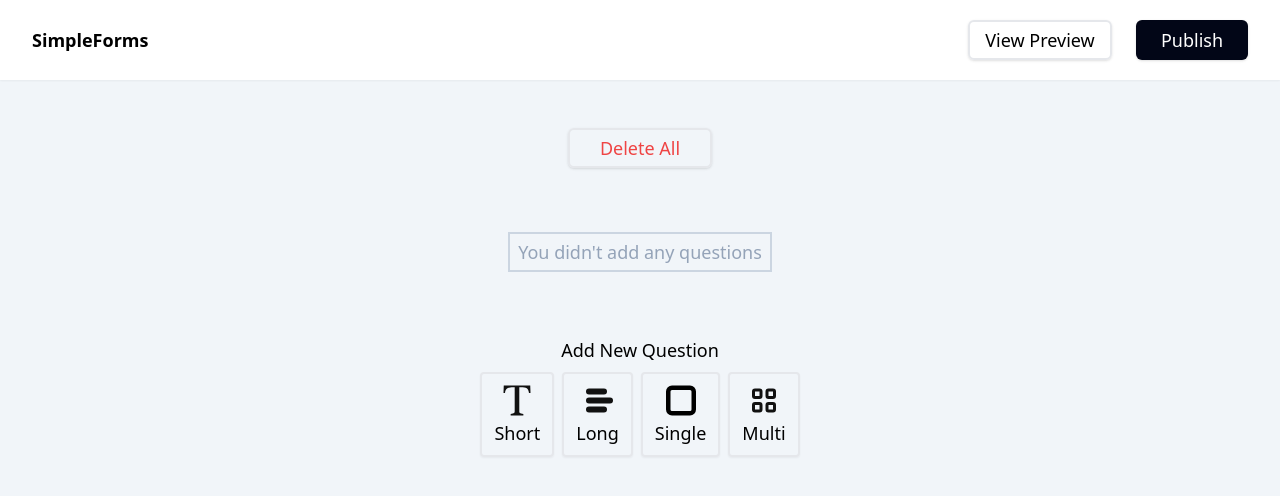
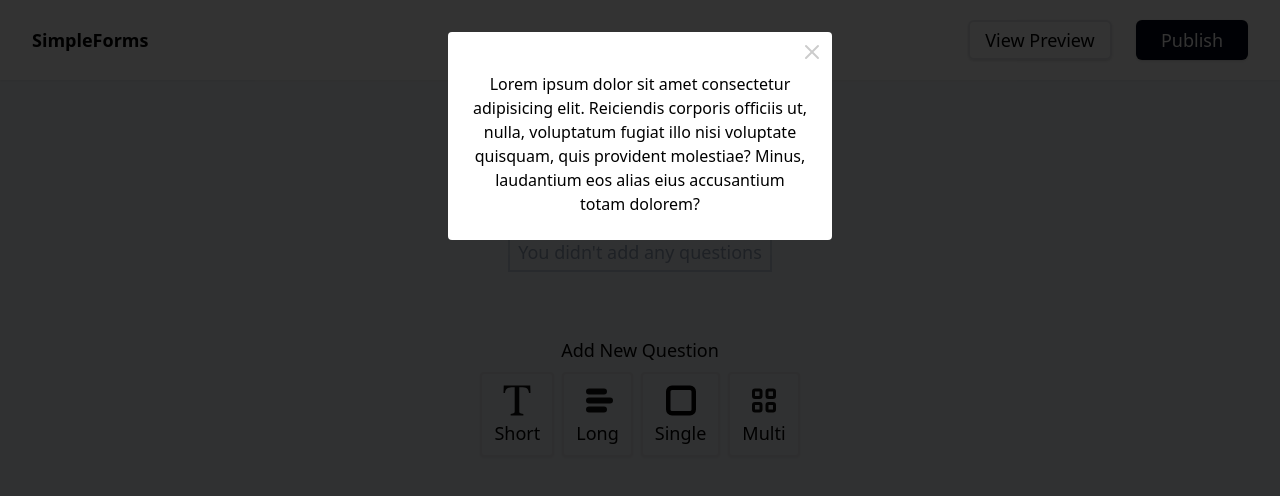
Before and after one commit to yoursAniki/Form-Builder-App, a Vue app: page /builder in a window 1280 px wide. Shown: the top 496 px of the page. Built offline with nearby package versions, Linux system fonts and the light colour scheme.

Commit message:
added close button component; popup (now without close function)

```diff
--- /dev/null
+++ b/src/components/BaseModal.vue
@@ -0,0 +1,25 @@
+<script setup>
+import CloseButton from './CloseButton.vue'
+</script>
+
+<template>
+  <div class="fixed inset-0 z-10 bg-black bg-opacity-80">
+    <div class="bg-white rounded max-w-sm mx-auto my-8 relative">
+      <div class="p-2 select-none absolute right-0">
+        <CloseButton />
+      </div>
+      <div class="p-6 pt-10">
+        Lorem ipsum dolor sit amet consectetur adipisicing elit. Reiciendis corporis officiis ut,
+        nulla, voluptatum fugiat illo nisi voluptate quisquam, quis provident molestiae? Minus,
+        laudantium eos alias eius accusantium totam dolorem?
+      </div>
+    </div>
+  </div>
+</template>
+
+<style>
+#Shape,
+#Shape_2 {
+  transition: stroke 0.3s ease;
+}
+</style>
--- /dev/null
+++ b/src/components/CloseButton.vue
@@ -0,0 +1,53 @@
+<script setup>
+import { ref } from 'vue'
+
+const closeColor = ref('#CCCCCC')
+const isHovered = ref(false)
+
+const hoverChangeColor = (hovered) => {
+  isHovered.value = hovered
+  closeColor.value = hovered ? '#878787' : '#CCCCCC'
+}
+
+const clickChangeColor = () => {
+  closeColor.value = 'black'
+
+  setTimeout(() => {
+    closeColor.value = '#878787'
+  }, 145)
+}
+</script>
+
+<template>
+  <button class="cursor-pointer active:stroke-slate-900">
+    <svg
+      v-bind:class="{ hover: isHovered }"
+      @click="clickChangeColor"
+      v-on:mouseover="hoverChangeColor(true)"
+      v-on:mouseout="hoverChangeColor(false)"
+      width="24"
+      height="24"
+      viewBox="0 0 24 24"
+      xmlns="http://www.w3.org/2000/svg"
+    >
+      <g id="feather-icon / x">
+        <path
+          id="Shape"
+          d="M18 6L6 18"
+          :stroke="closeColor"
+          stroke-width="2"
+          stroke-linecap="round"
+          stroke-linejoin="round"
+        />
+        <path
+          id="Shape_2"
+          d="M6 6L18 18"
+          :stroke="closeColor"
+          stroke-width="2"
+          stroke-linecap="round"
+          stroke-linejoin="round"
+        />
+      </g>
+    </svg>
+  </button>
+</template>
--- a/src/pages/Builder.vue
+++ b/src/pages/Builder.vue
@@ -3,6 +3,7 @@
 import { ref, computed, onMounted, watch } from 'vue'
 
 import Header from '../components/Header.vue'
+import BaseModal from '@/components/BaseModal.vue'
 import ShortTextCard from '../components/ShortTextCard.vue'
 import LongTextCard from '../components/LongTextCard.vue'
 import SingleQuestionCard from '../components/SingleQuestionCard.vue'
@@ -66,12 +67,15 @@ const deleteAllCards = () => {
   </Header>
 
   <div class="flex justify-center text-center flex-col m-auto items-center pt-12 px-8">
+
     <button
       @click="deleteAllCards"
       class="text-xs text-red-500 w-16 h-10 border-2 md:rounded-md rounded transition hover:bg-slate-200 cursor-pointer active:bg-slate-300 active:border-slate-300 select-none shadow md:text-lg md:w-36 md:h-10"
     >
       Delete All
     </button>
+
+    <BaseModal />
 
     <div v-if="cards && cards.length > 0" class="flex flex-col">
       <component
```
